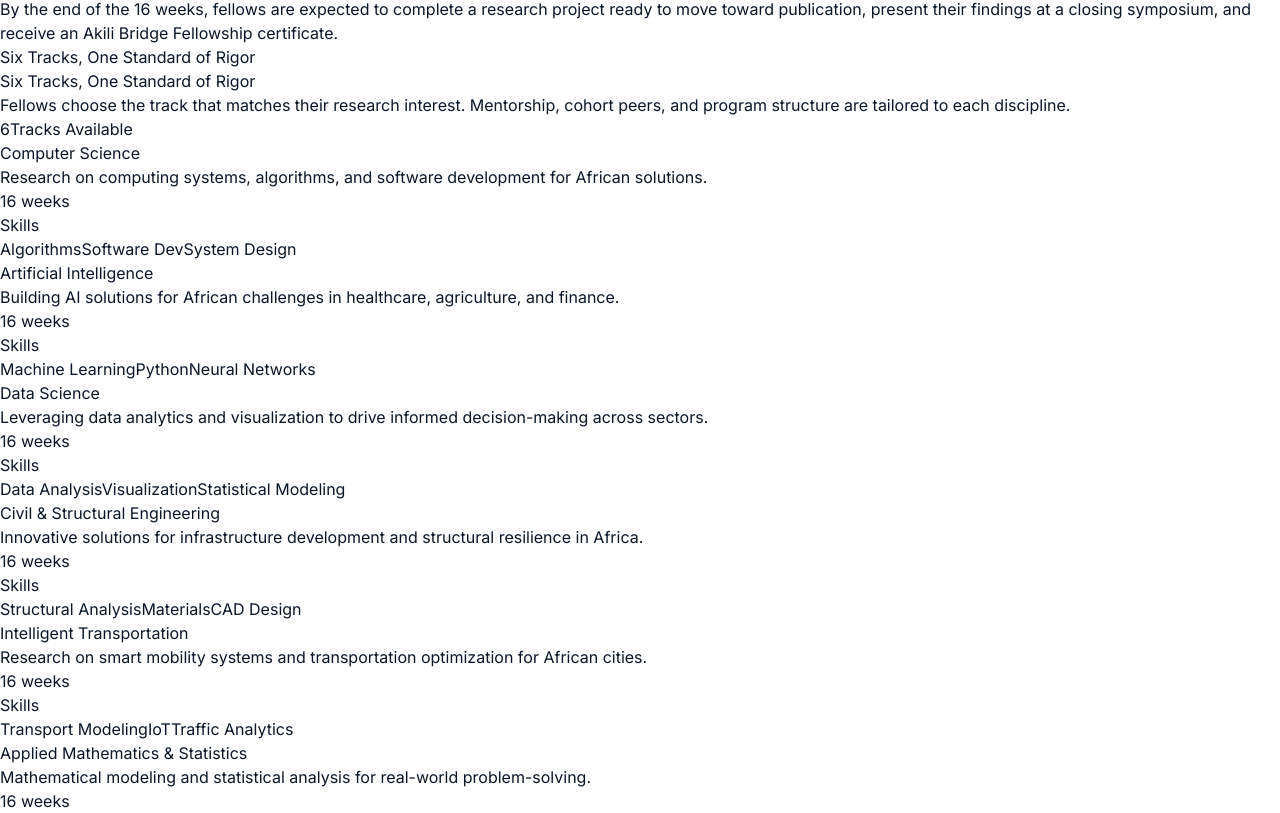
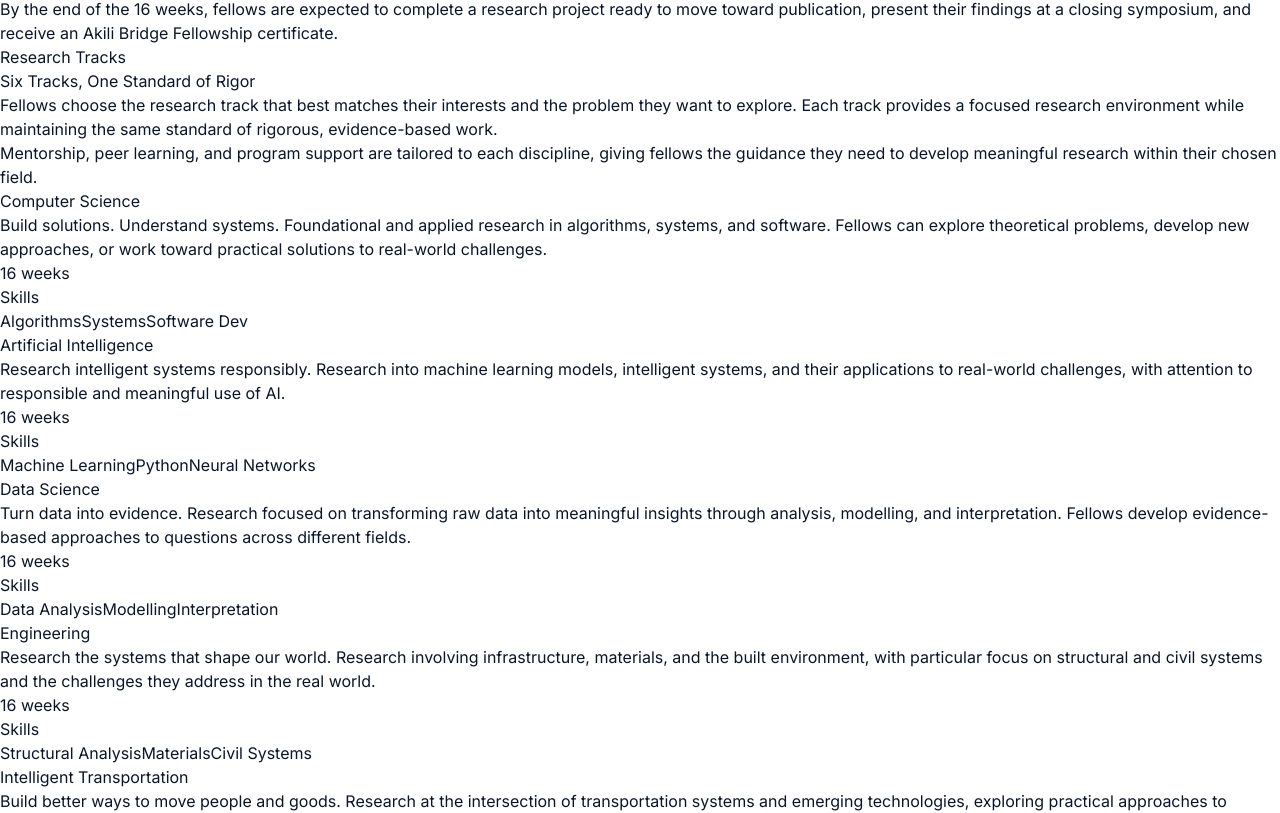
Before and after one commit to kelvin001-oteyo/akilibridge-platform, a React (Vite) app in the folder akili-bridge-frontend/: page /program in a window 1280 px wide. Shown: the part 656-1469 px from the top of the page. Built offline with nearby package versions, Linux system fonts and the light colour scheme.

Commit message:
Update ResearchTracks.jsx

```diff
--- a/akili-bridge-frontend/src/components/program/ResearchTracks.jsx
+++ b/akili-bridge-frontend/src/components/program/ResearchTracks.jsx
@@ -7,17 +7,17 @@
     {
       id: 1,
       name: "Computer Science",
-      description: "Research on computing systems, algorithms, and software development for African solutions.",
-      color: "#df7c2e", // <--- FALLBACK ADDED
+      description: "Build solutions. Understand systems. Foundational and applied research in algorithms, systems, and software. Fellows can explore theoretical problems, develop new approaches, or work toward practical solutions to real-world challenges.",
+      color: "#df7c2e",
       duration: "16 weeks",
-      skills: ["Algorithms", "Software Dev", "System Design"],
+      skills: ["Algorithms", "Systems", "Software Dev"],
       projects: ["Open-source Contribution", "Computing Infrastructure"]
     },
     {
       id: 2,
       name: "Artificial Intelligence",
-      description: "Building AI solutions for African challenges in healthcare, agriculture, and finance.",
-      color: "#df7c2e", // <--- FALLBACK ADDED
+      description: "Research intelligent systems responsibly. Research into machine learning models, intelligent systems, and their applications to real-world challenges, with attention to responsible and meaningful use of AI.",
+      color: "#df7c2e",
       duration: "16 weeks",
       skills: ["Machine Learning", "Python", "Neural Networks"],
       projects: ["AI Health Prediction", "Agricultural AI Model"]
@@ -25,35 +25,35 @@
     {
       id: 3,
       name: "Data Science",
-      description: "Leveraging data analytics and visualization to drive informed decision-making across sectors.",
-      color: "#df7c2e", // <--- FALLBACK ADDED
+      description: "Turn data into evidence. Research focused on transforming raw data into meaningful insights through analysis, modelling, and interpretation. Fellows develop evidence-based approaches to questions across different fields.",
+      color: "#df7c2e",
       duration: "16 weeks",
-      skills: ["Data Analysis", "Visualization", "Statistical Modeling"],
+      skills: ["Data Analysis", "Modelling", "Interpretation"],
       projects: ["Data Pipeline", "Analytics Dashboard"]
     },
     {
       id: 4,
-      name: "Civil & Structural Engineering",
-      description: "Innovative solutions for infrastructure development and structural resilience in Africa.",
-      color: "#df7c2e", // <--- FALLBACK ADDED
+      name: "Engineering",
+      description: "Research the systems that shape our world. Research involving infrastructure, materials, and the built environment, with particular focus on structural and civil systems and the challenges they address in the real world.",
+      color: "#df7c2e",
       duration: "16 weeks",
-      skills: ["Structural Analysis", "Materials", "CAD Design"],
+      skills: ["Structural Analysis", "Materials", "Civil Systems"],
       projects: ["Infrastructure Assessment", "Resilience Design"]
     },
     {
       id: 5,
       name: "Intelligent Transportation",
-      description: "Research on smart mobility systems and transportation optimization for African cities.",
-      color: "#df7c2e", // <--- FALLBACK ADDED
+      description: "Build better ways to move people and goods. Research at the intersection of transportation systems and emerging technologies, exploring practical approaches to mobility, efficiency, infrastructure, and other real-world transportation challenges.",
+      color: "#df7c2e",
       duration: "16 weeks",
-      skills: ["Transport Modeling", "IoT", "Traffic Analytics"],
+      skills: ["Transport Modeling", "IoT", "Mobility Analysis"],
       projects: ["Smart Traffic System", "Mobility Optimization"]
     },
     {
       id: 6,
       name: "Applied Mathematics & Statistics",
-      description: "Mathematical modeling and statistical analysis for real-world problem-solving.",
-      color: "#df7c2e", // <--- FALLBACK ADDED
+      description: "Use mathematical thinking to solve real problems. Mathematical and statistical research applied to real-world problems across science, engineering, technology, and society.",
+      color: "#df7c2e",
       duration: "16 weeks",
       skills: ["Mathematical Modeling", "Statistics", "Optimization"],
       projects: ["Predictive Model", "Statistical Analysis"]
@@ -88,40 +88,19 @@
           viewport={{ once: true }}
           className="text-center mb-12"
         >
-          {/* Badge - UPDATED */}
-          <motion.span
-            className="inline-block px-4 py-1.5 bg-[#df7c2e]/10 text-[#df7c2e] rounded-full text-xs font-medium tracking-wider uppercase mb-3"
-            initial={{ opacity: 0, scale: 0.8 }}
-            whileInView={{ opacity: 1, scale: 1 }}
-            transition={{ delay: 0.2, duration: 0.4 }}
-            viewport={{ once: true }}
-          >
+          {/* Badge / Flag removed to match "no labels" preference */}
+          <h2 className="text-3xl md:text-4xl font-bold text-[#0a1628] mb-2">
+            Research Tracks
+          </h2>
+          <h3 className="text-xl font-medium text-[#df7c2e] mb-4">
             Six Tracks, One Standard of Rigor
-          </motion.span>
-
-          {/* Title - UPDATED */}
-          <h2 className="text-3xl md:text-4xl font-bold text-[#0a1628] mb-2">
-            Six Tracks, One Standard of Rigor
-          </h2>
-
-          {/* Subtitle - UPDATED */}
-          <p className="text-[#0a1628]/70 max-w-2xl mx-auto">
-            Fellows choose the track that matches their research interest.
-            Mentorship, cohort peers, and program structure are tailored
-            to each discipline.
+          </h3>
+          <p className="text-[#0a1628]/70 max-w-2xl mx-auto space-y-2">
+            Fellows choose the research track that best matches their interests and the problem they want to explore. Each track provides a focused research environment while maintaining the same standard of rigorous, evidence-based work.
           </p>
-
-          {/* Track count indicator - Light theme */}
-          <motion.div
-            className="inline-flex items-center gap-2 mt-3 px-4 py-1.5 bg-gray-100 rounded-full border border-gray-200"
-            initial={{ opacity: 0 }}
-            whileInView={{ opacity: 1 }}
-            transition={{ delay: 0.3, duration: 0.4 }}
-            viewport={{ once: true }}
-          >
-            <span className="text-2xl font-bold text-[#df7c2e]">6</span>
-            <span className="text-sm text-[#0a1628]/60">Tracks Available</span>
-          </motion.div>
+          <p className="text-[#0a1628]/70 max-w-2xl mx-auto mt-2">
+            Mentorship, peer learning, and program support are tailored to each discipline, giving fellows the guidance they need to develop meaningful research within their chosen field.
+          </p>
         </motion.div>
 
         <motion.div
```
